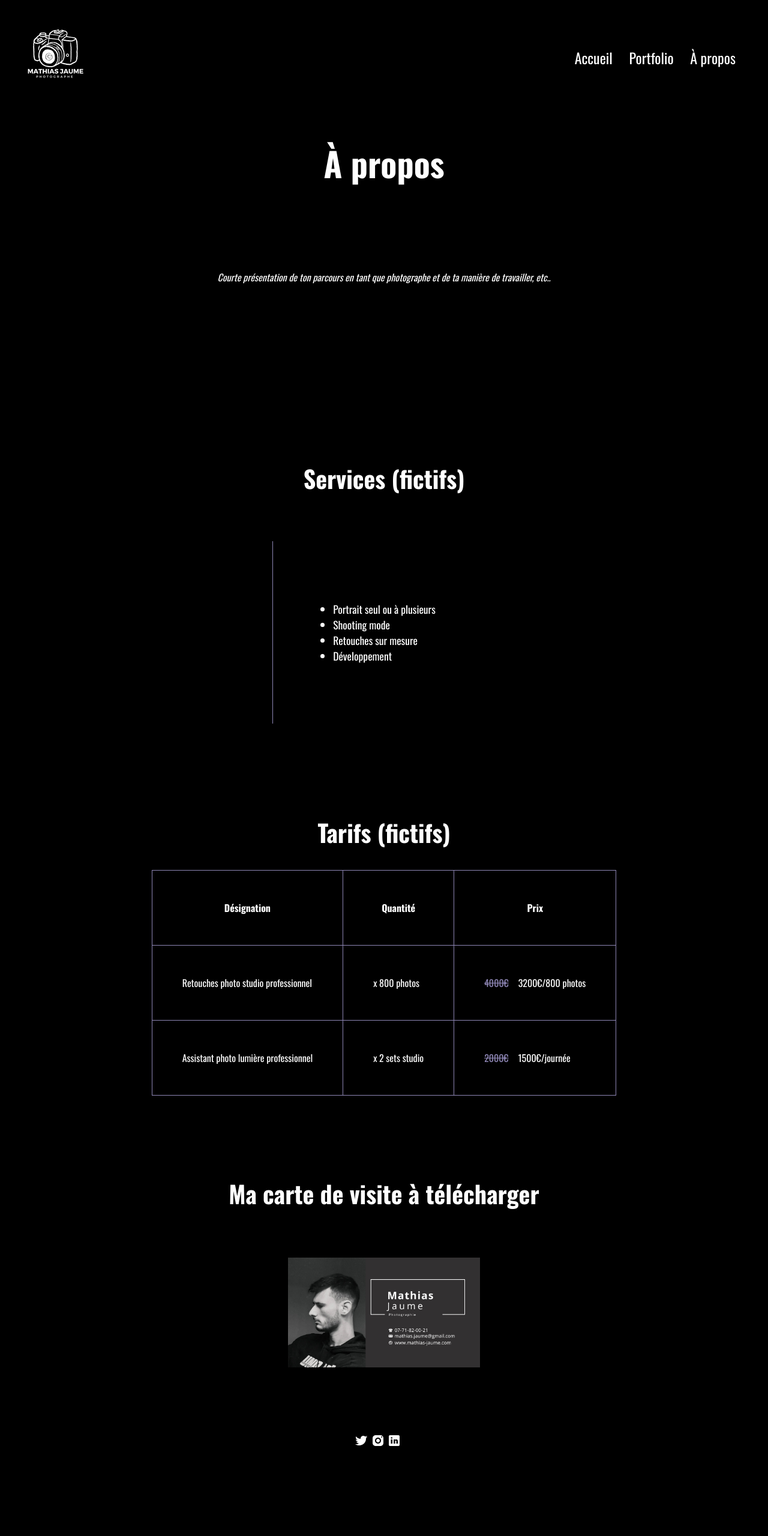
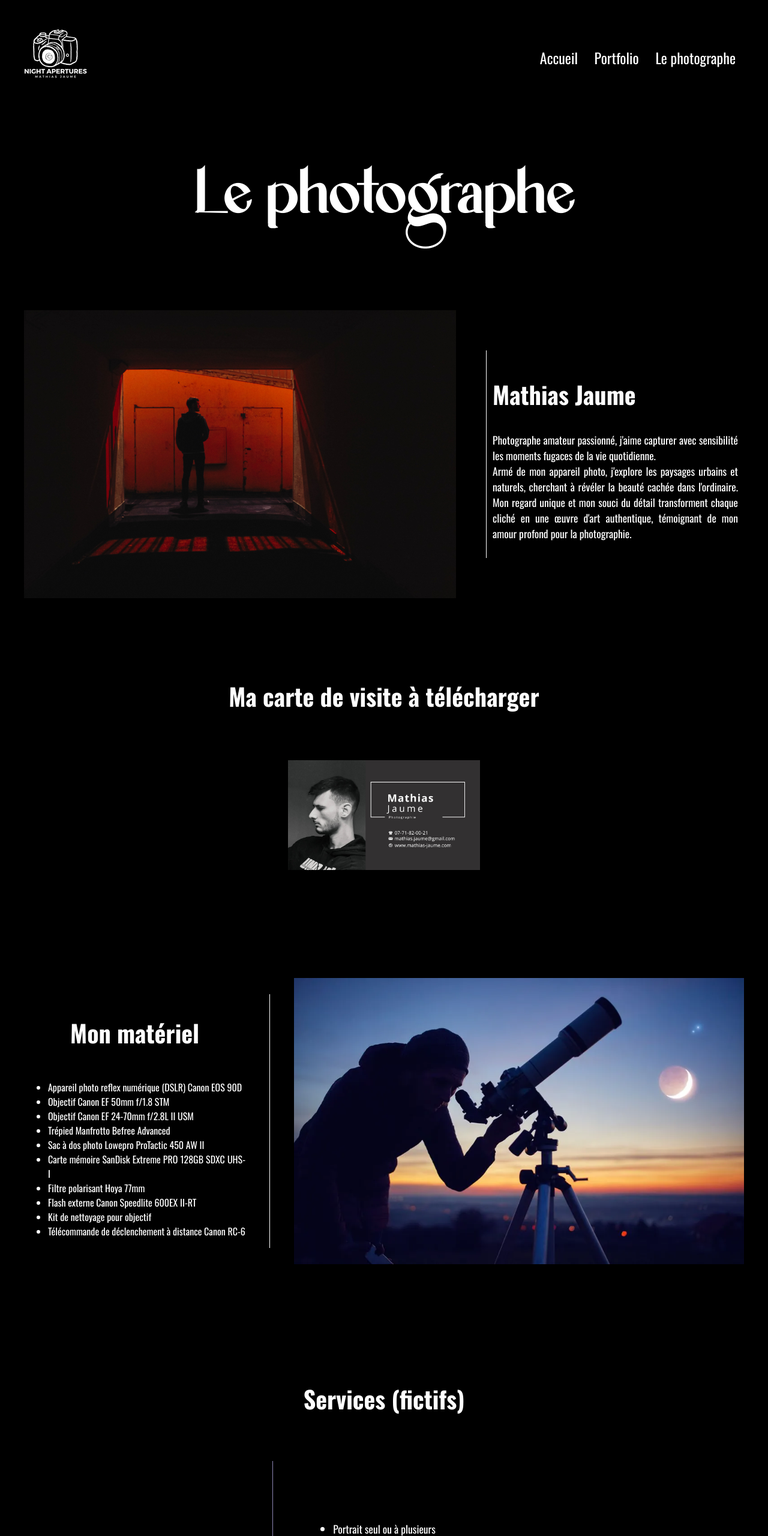
Before and after one commit to AdrienYakite/Site-Mathias-Portfolio-Photo, a plain HTML site: page A propos - Mathias Photographie.html in a window 1280 px wide. Shown: the top 2560 px of the page at 60% size. Before the commit the page ends 2448 px from the top, so only its background shows below. Drawn offline with nearby package versions, Linux system fonts and the light colour scheme.

Commit message:
CSS du formulaire terminé Nouvelle police pour les h1 Nouveau Logo + changement du nom du site Nouvelle page "Le Photographe" Page "A propos" à terminer

```diff
--- a/A propos - Mathias Photographie.html
+++ b/A propos - Mathias Photographie.html
@@ -27,12 +27,12 @@
             <header>
                 <nav class="conteneur-lien-nav">
                     <a href="index.html">
-                        <img src="images/logo-mathias-V3 (1).png" alt="logo_mathias_jaume">
+                        <img src="images/Logo-NightAp (1).png" alt="logo_mathias_jaume">
 
                     <div>
                       <a href="index.html">Accueil&emsp;</a>
                       <a href="portfolio.html">Portfolio&emsp;</a>
-                      <a href="A propos - Mathias Photographie.html">À propos&emsp;</a>
+                      <a href="A propos - Mathias Photographie.html">Le photographe&emsp;</a>
 
 
                         <!--Mise en pratique :l'ancre est plus bas que le lien d'ancrage-->
@@ -42,11 +42,61 @@
 
             <main>
 
-                <h1>À propos</h1><!--MEP : text-align-->
-                <section class="introAPropos">
+                <h1>Le photographe</h1><!--MEP : text-align-->
 
-                            <em>Courte présentation de ton parcours en tant que photographe et de ta manière de travailler, etc..</em>
-                       <!--MEP: font-weight et <span>-->
+                <section class="introMathias">
+
+
+
+                    <div>
+                        <h2>Mathias Jaume</h2>
+                            <p>
+                               Photographe amateur passionné, j'aime capturer avec sensibilité les moments fugaces de la vie quotidienne. <br>
+                               Armé de mon appareil photo, j'explore les paysages urbains et naturels, cherchant à révéler la beauté cachée dans l'ordinaire. Mon regard unique et mon souci du détail transforment chaque cliché en une œuvre d'art authentique, témoignant de mon amour profond pour la photographie.
+                           </p>
+                    </div>
+
+                    <img src="images/mathiasJaumeAutoPortrait.jpg" alt="Portrait_Mathias_Jaume">
+
+
+                 </section>
+
+                 <section class="carte-de-visite">
+
+                    <h2>Ma carte de visite à télécharger</h2>
+                    <br>
+                    <div>
+                    <!--Mise en pratique :l'ancre est plus bas que le lien d'ancrage-->
+                        <a href="images/Carte-Visite-Mathias.png" target="_blank" class="lien-carte">
+                            <img src="images/Carte-Visite-Mathias.png"alt="carte de visite de Mathias Jaume">
+                        </a>
+                    </div>
+
+                </section>
+
+                <section class="materielMathias">
+
+                    <img src="images/pngdeTelescope.webp" alt="illustration-photo-de-telescope">
+
+
+                    <div>
+                        <h2>Mon matériel</h2>
+
+                        <ul>
+                            <li>Appareil photo reflex numérique (DSLR) Canon EOS 90D</li>
+                            <li>Objectif Canon EF 50mm f/1.8 STM</li>
+                            <li>Objectif Canon EF 24-70mm f/2.8L II USM</li>
+                            <li>Trépied Manfrotto Befree Advanced</li>
+                            <li>Sac à dos photo Lowepro ProTactic 450 AW II</li>
+                            <li>Carte mémoire SanDisk Extreme PRO 128GB SDXC UHS-I</li>
+                            <li>Filtre polarisant Hoya 77mm</li>
+                            <li>Flash externe Canon Speedlite 600EX II-RT</li>
+                            <li>Kit de nettoyage pour objectif</li>
+                            <li>Télécommande de déclenchement à distance Canon RC-6</li>
+                        </ul>
+                    </div>
+
+
 
                 </section>
 
@@ -86,18 +136,6 @@
 
                 </section>
 
-                <section class="carte-de-visite">
-                    <h2>Ma carte de visite à télécharger</h2>
-                    <br>
-                    <div>
-                    <!--Mise en pratique :l'ancre est plus bas que le lien d'ancrage-->
-                        <a href="images/Carte-Visite-Mathias.png" target="_blank" class="lien-carte">
-                            <img src="images/Carte-Visite-Mathias.png"alt="carte de visite de Mathias Jaume">
-                        </a>
-                    </div>
-
-            </section>
-
             </main>
 
 
--- a/style.css
+++ b/style.css
@@ -1,3 +1,10 @@
+@font-face {
+    font-family: 'Agraham';
+    src: url('fonts/agraham/Agraham.otf') format('opentype');
+    font-weight: normal;
+    font-style: normal;
+}
+
 
 /*////////////////////////////////////////////////////////////////*/
 
@@ -75,19 +82,6 @@ p{
     text-align: justify
 }
 
-form{
-  margin: 150px;
-
-
-  display: flex;
-  flex-direction: column;
-  justify-content: center;
-  align-items: center;
-  gap:20px;
-
-
-}
-
 
 td,th,tr{
     border: 1px solid #8e86b5;
@@ -102,6 +96,41 @@ table{
 
 span{
     color: #8e86b5;
+}
+
+#ancre-projet{
+    display: flex;
+    flex-direction: row;
+    align-items: flex-end;
+
+    padding: 100px;
+    gap: 100px;
+
+}
+
+
+
+#ancre-projet h2{
+    text-align: left;
+}
+
+form{
+    display: flex;
+    flex-direction: column;
+    gap: 15px;
+
+}
+
+form input{
+    height: 50px;
+}
+
+form textarea{
+    height: 150px;
+}
+
+form textarea::placeholder{
+    text-align: left;
 }
 
 
@@ -149,26 +178,26 @@ span{
 /*.Portfolio a:hover .voir-cette-image{
     display: flex;
 }*/
+.introNightAp{
+    width: 1000px;
+    margin: auto;
+    padding: 100px;
 
-.introRobbie{
     display: flex;
-    flex-direction: row;
-    justify-content: space-around;
-    align-items: center;
-    padding: 75px;
+    flex-direction: column;
+    gap: 100px
+}
 
-    width: auto;
+h1{
+    font-size: 2,5em;
+    font-family:"Agraham", sans-serif;
+}
+
+.introNightAp a{
+    width: 210px;
     margin: auto;
 }
 
-.introRobbie h1{
-    font-size: 3.5em;
-    text-align: left;
-}
-
-.introRobbie img {
-    border-radius: 30px;
-}
 
 .coordonees{
     display: flex;
@@ -210,6 +239,7 @@ span{
 .btn, .carte-de-visite a{
     width:40% ;
     height:20%;
+    margin: auto;
     position: relative;
     animation: illustration2 2s ease-in-out infinite;
 }
@@ -265,21 +295,35 @@ span{
 
 /*a propos*/
 
-.introAPropos{
+.materielMathias{
+    display: flex;
+    flex-direction: row-reverse;
+    justify-content: center;
+    align-items: center;
+    margin-top: 200px;
+    gap: 40px;
+
+    margin-right: 40px ;
+    margin-left: 40px ;
+
+}
+
+.materielMathias div{
     display: flex;
     flex-direction: column;
-    justify-content: center;
-    align-items: center;
-    padding: 100px;
+    padding-right: 40px;
+
+    text-align: justify;
+    border-right: solid 1px white;
+
 }
 
-.introAPropos p {
-    padding: 100px;
-    margin-left: 200px;
-    margin-right: 200px;
-    border-left: 1px solid #8e86b5;
-    font-size: 1.1em;
+.materielMathias img{
+    width: 62.5%;
+    height: 62.5%;
 }
+
+
 
 .services{
     display: flex;
@@ -308,7 +352,6 @@ padding-top: 100px;
     margin: auto;
     display: flex;
     justify-content: center;
-    padding-bottom: 100px;
 }
 
 .soldes{
@@ -331,6 +374,38 @@ padding-top: 100px;
     text-decoration: underline;
 
 }
+
+
+.introMathias{
+    display: flex;
+    flex-direction: row-reverse;
+    align-items: center;
+
+    width: auto;
+    gap: 50px;
+    margin-top: 100px;
+    margin-right: 40px;
+    margin-left: 40px;
+
+}
+
+.introMathias img{
+    width: 60%;
+    height: 60%;
+}
+
+
+.introMathias div{
+    text-align: justify;
+    border-left: solid 1px white;
+    padding: 10px;
+
+}
+
+.introMathias h2{
+   text-align: left;
+}
+
 
 
 
```
Also changed, not shown: index.html (+37 -46 lines), portfolio.html (+2 -2 lines), fonts/agraham/Agraham.otf (added), fonts/agraham/Read this.txt (added), images/Logo-NightAp (1).png (added), images/mathiasJaumeAutoPortrait.jpg (added), images/pngdeTelescope.webp (added), 1 other file.
